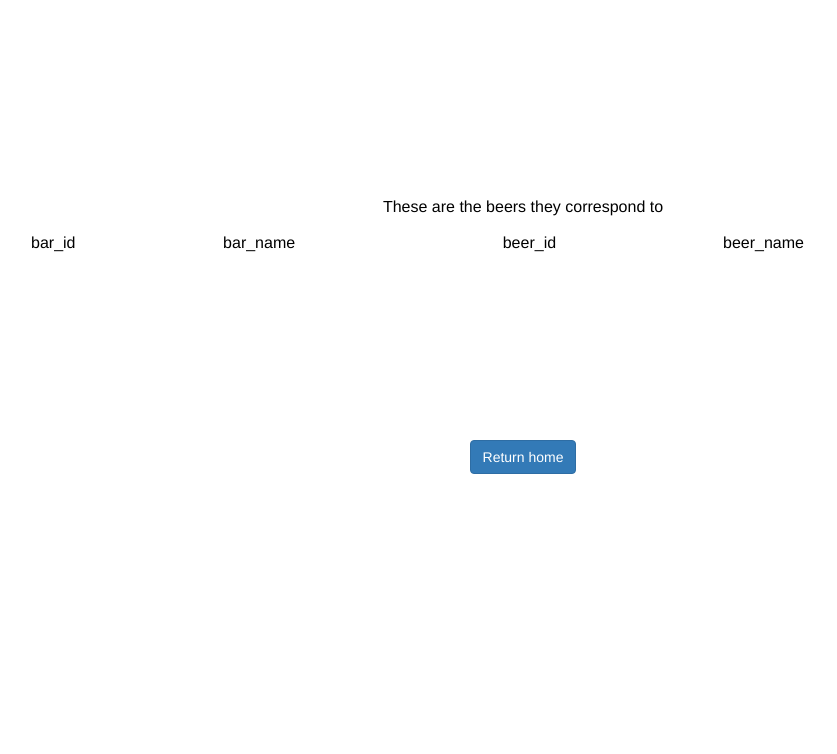
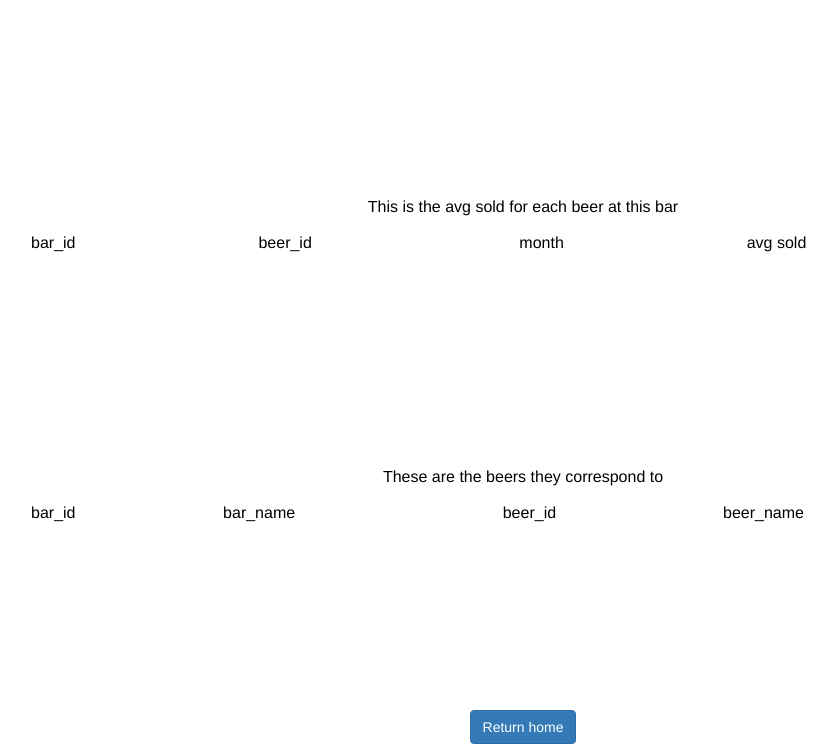
Before and after one commit to ZohaibZ/FlaskApp, a Flask app: template application/templates/results3.html in a window 1280 px wide. Shown: the part 153-907 px from the top of the page, without its empty margins (117-954 px from the left). Before the commit the page ends 627 px from the top, so only its background shows below. Run offline with Flask 2, Linux system fonts and the light colour scheme; the template is opened without the code that fills it, so the values that code supplies are empty; some libraries are stand-ins or nearby versions.

Commit message:
query 4 added to query 3
it didnt want to get added to another seperate query

```diff
--- a/application.py
+++ b/application.py
@@ -12,9 +12,9 @@ def index():
     engine = create_engine('mysql+pymysql://my336Db:zohaibdatabase@my336instance.cffs7lx8bqq2.us-east-1.rds.amazonaws.com:3306/BarBeerDrinkerPlus', convert_unicode=True)
     connection = engine.connect()
 
-    state_select = stateSelection(request.form)
-    media_select = mediaSelection(request.form)
-    monthly_sale = monthlySales(request.form)
+    state_select = stateSelection()
+    media_select = mediaSelection()
+    monthly_sale = monthlySales()
 
     if request.method == 'POST' and state_select.validate_on_submit():
         print "state here"
@@ -32,12 +32,15 @@ def index():
         return render_template('results2.html', results1 = bar_tuples, results2 = drinker_tuples)
 
     if request.method == 'POST' and monthly_sale.validate_on_submit():
-        print "monthly here"
+        print "monthly/daily here"
         target_bar = monthly_sale.bar.data
         target_month = monthly_sale.month.data
-        bar_tuples=connection.execute("select bar_id, beer_id, month, sum(qty) as sumq from sells where bar_id ="+str(target_bar.id)+" and month ="+target_month+" group by bar_id, beer_id, month").fetchall()
+        bar_tuples2=connection.execute("select subq.bar_id, subq.beer_id, subq.month, avg(subq.sumq) as avgSoldPerDay from (select bar_id, beer_id, month, day, sum(qty) as sumq from sells where bar_id  ="+str(target_bar.id)+" and month ="+target_month+" group by bar_id, beer_id, month, day)subq group by month, beer_id, bar_id").fetchall()
+        bar_tuples1=connection.execute("select bar_id, beer_id, month, sum(qty) as sumq from sells where bar_id ="+str(target_bar.id)+" and month ="+target_month+" group by bar_id, beer_id, month").fetchall()
         beer_tuples=connection.execute("select distinct s.bar_id as bar_id, b1.name as bar_name, s.beer_id as beer_id, b.name as beer_name from bars b1 join sells s on s.bar_id=b1.id join beers b on b.id = s.beer_id where bar_id ="+str(target_bar.id)+" and month ="+target_month).fetchall()
-        return render_template('results3.html', results1 = bar_tuples, results2 = beer_tuples)
+        return render_template('results3.html', results1 = bar_tuples1, results2 = bar_tuples2, results3 = beer_tuples)
+
+
 
     return render_template('index.html', form1 = state_select, form2 = media_select, form3 = monthly_sale)
 
--- a/application/templates/results3.html
+++ b/application/templates/results3.html
@@ -72,6 +72,32 @@
   <div id="table-wrapper">
     <div id="table-scroll">
       <table class="table table-striped table-hover">
+        <caption>This is the avg sold for each beer at this bar</caption>
+        <thead>
+          <tr>
+            <td>bar_id</td>
+            <td>beer_id</td>
+            <td>month</td>
+            <td>avg sold</td>
+          </tr>
+        </thead>
+        <tbody>
+          {% for z in results2 %}
+          <tr>
+            <td>{{ z.bar_id }}</td>
+            <td>{{ z.beer_id }}</td>
+            <td>{{ z.month }}</td>
+            <td>{{ z.avgSoldPerDay }}</td>
+          </tr>
+          {% endfor %}
+        </tbody>
+      </table>
+    </div>
+  </div>
+
+  <div id="table-wrapper">
+    <div id="table-scroll">
+      <table class="table table-striped table-hover">
         <caption>These are the beers they correspond to</caption>
         <thead>
           <tr>
@@ -82,7 +108,7 @@
           </tr>
         </thead>
         <tbody>
-          {% for z in results2 %}
+          {% for z in results3 %}
           <tr>
             <td>{{ z.bar_id}}</td>
             <td>{{ z.bar_name }}</td>
```
Also changed, not shown: 1 other file.
